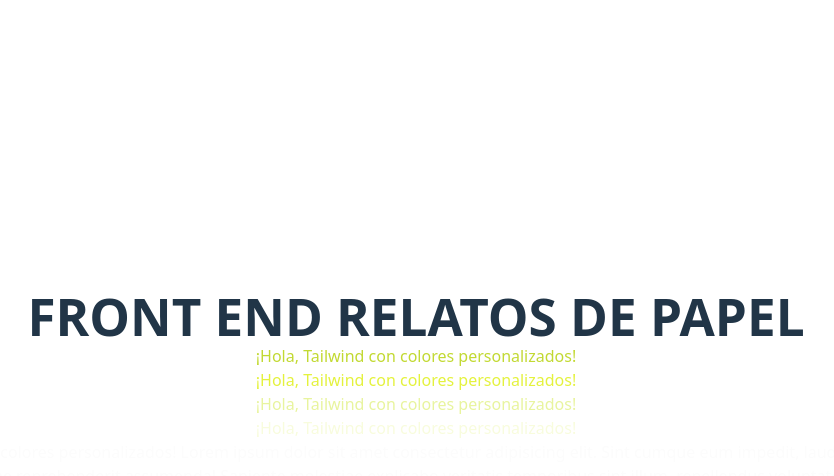
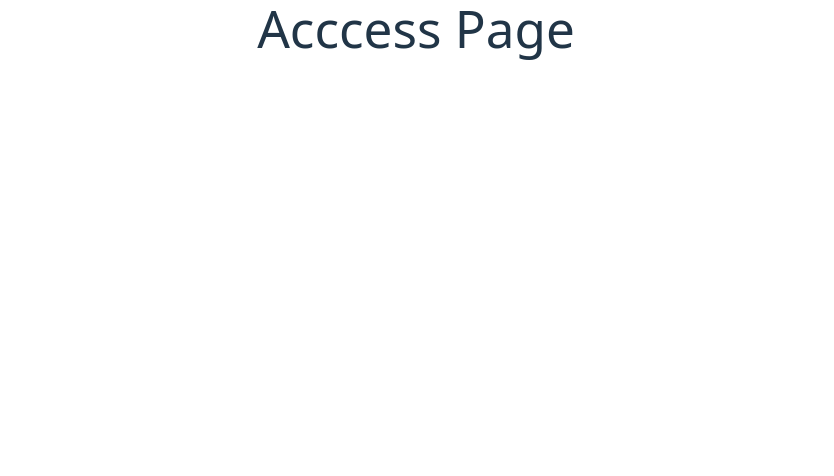
Before and after one commit to scarlos723/front-relatos-de-papel, a React (Vite) app: page / in a window 1280 px wide. Shown: the top 476 px of the page, without its empty margins (224-1058 px from the left). Built offline with nearby package versions, Linux system fonts and the light colour scheme.

Commit message:
add page

```diff
--- a/src/components/RoutesNotFound.tsx
+++ b/src/components/RoutesNotFound.tsx
@@ -6,7 +6,7 @@
   return (
     <Routes>
       {children}
-      <Route path="*" element={<NotFound />} />
+        <Route path="*" element={<NotFound />} />
     </Routes>
   );
 };
--- /dev/null
+++ b/src/pages/AccessPage/index.tsx
@@ -0,0 +1,7 @@
+export const AccessPage = () => {
+  return (
+    <div>
+      <h1>Acccess Page</h1>
+    </div>
+  );
+};
--- a/src/routes.tsx
+++ b/src/routes.tsx
@@ -1,8 +1,8 @@
-import Home from "./pages/home";
+import { AccessPage } from "./pages/AccessPage";
 
 export const mainRoutes = [
   {
     path: "/",
-    component: <Home />
-  }
+    component: <AccessPage />,
+  },
 ];
```
Also changed, not shown: src/App.tsx (line endings or trailing spaces).
